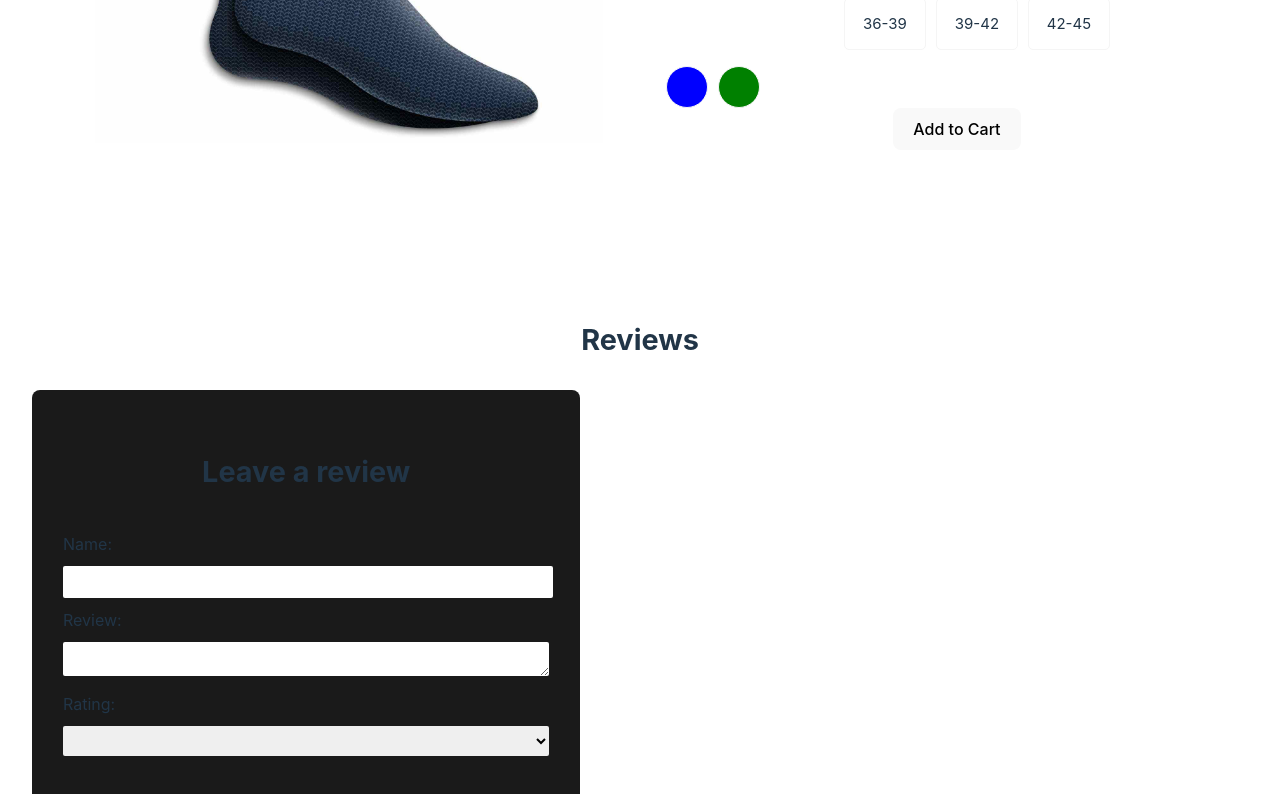
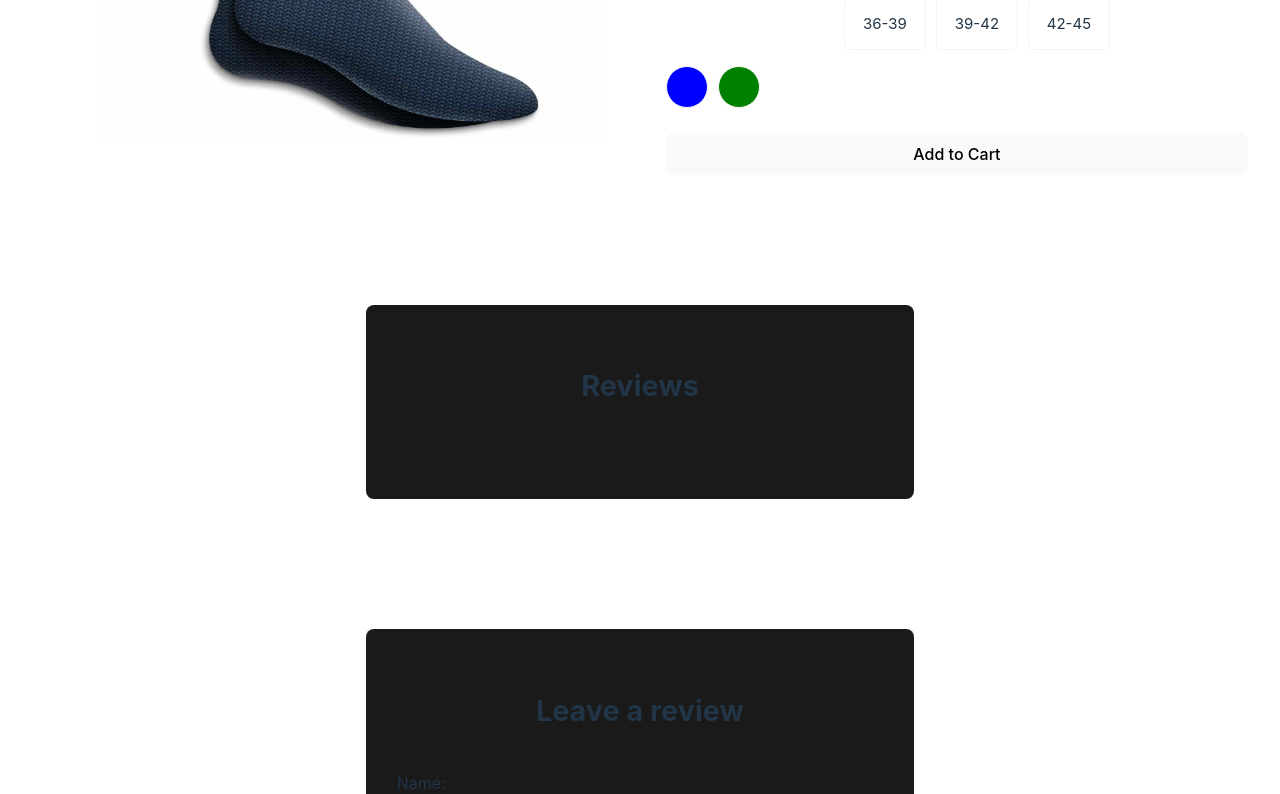
Before and after one commit to sara-zalesinska/vue-practice, a Vue app: page /#/products in a window 1280 px wide. Shown: the part 560-1354 px from the top of the page. Built offline with nearby package versions, Linux system fonts and the light colour scheme.

Commit message:
Refactored styles into BEM

```diff
--- a/src/components/products/ProductDetails.vue
+++ b/src/components/products/ProductDetails.vue
@@ -1,20 +1,28 @@
 <template>
   <div class="product">
-    <div class="product-img">
-      <img :src="selectedVariant?.image" alt="" />
+    <div class="product__image-container">
+      <img class="product__image" :src="selectedVariant?.image" alt="" />
     </div>
     <div class="product-info">
-      <h1>{{ title }}</h1>
-      <p v-if="inStock">In Stock</p>
-      <p v-else>Out of Stock</p>
-      <p v-if="product.premium">Free</p>
-      <p v-else>$2.99</p>
-      <p>{{ product.description }}</p>
-      <ul class="ingredients">
-        <li v-for="detail in product.details" :key="detail">{{ detail }}</li>
+      <h1 class="product-info__heading">{{ title }}</h1>
+      <p v-if="inStock" class="product-info__stock">In Stock</p>
+      <p v-else class="product-info__stock">Out of Stock</p>
+      <p v-if="product.premium" class="product-info__price">Free</p>
+      <p v-else class="product-info__price">$2.99</p>
+      <p class="product-info__description">{{ product.description }}</p>
+      <ul class="product-info__ingredients-list">
+        <li
+          v-for="detail in product.details"
+          :key="detail"
+          class="product-info__ingredients-list-element"
+        >
+          {{ detail }}
+        </li>
       </ul>
-      <ul class="sizes">
-        <li v-for="size in product.sizes" :key="size">{{ size }}</li>
+      <ul class="product-info__sizes-list">
+        <li v-for="size in product.sizes" :key="size" class="product-info__sizes-list-element">
+          {{ size }}
+        </li>
       </ul>
       <div class="product-variants-container">
         <div
@@ -25,7 +33,7 @@
           @mouseover="setVariant(variant)"
         ></div>
       </div>
-      <button class="add-to-cart" type="button" @click="addToCart">Add to Cart</button>
+      <button class="product__add-to-cart-btn" type="button" @click="addToCart">Add to Cart</button>
     </div>
   </div>
 </template>
@@ -40,7 +48,6 @@ const props = defineProps({
     default: () => {},
   },
 });
-
 const selectedVariant = ref();
 
 const title = computed(() => `${props.product.brand} ${props.product.productName}`);
@@ -60,37 +67,50 @@ onMounted(() => {
 </script>
 
 <style lang="scss" scoped>
-li {
-  list-style: none;
+.product {
+  display: flex;
+  justify-content: space-between;
+  margin-top: 140px;
+
+  &__image {
+    width: 80%;
   }
-h1 {
+
+  &__add-to-cart-btn {
+    margin-top: 25px;
+    width: 100%;
+  }
+}
+
+.product-info {
+  &__heading {
     margin: 0;
     color: white;
     text-align: left;
   }
-p {
+  &__stock,
+  &__price,
+  &__description {
     color: white;
     text-align: left;
   }
 
-.product-img img {
-  width: 80%;
+  &__ingredients-list {
+    text-align-last: left;
   }
-.product {
-  display: flex;
-  justify-content: space-between;
-  margin-top: 140px;
+
+  &__ingredients-list-element {
+    list-style: circle;
   }
-.sizes {
+
+  &__sizes-list {
     display: flex;
     justify-content: center;
     gap: 10px;
     margin-top: 50px;
   }
-.ingredients {
-  text-align-last: left;
-}
-.sizes li {
+
+  &__sizes-list-element {
     display: flex;
     justify-content: center;
     align-items: center;
@@ -107,10 +127,7 @@ p {
       border-color: #646cff;
     }
   }
-.ingredients li {
-  list-style: circle;
 }
-
 .product-variants-container {
   display: flex;
   justify-content: flex-start;
--- a/src/components/products/ProductReviewsForm.vue
+++ b/src/components/products/ProductReviewsForm.vue
@@ -1,34 +1,35 @@
 <template>
-  <section>
+  <section class="review-form-section">
     <form class="review-form" @submit.prevent="onSubmit">
-      <h3>Leave a review</h3>
-      <div class="form-group">
-        <label for="name">Name:</label>
+      <h3 class="review-form__heading">Leave a review</h3>
+      <div class="review-form__form-group">
+        <label class="review-form__label" for="name">Name:</label>
         <input
           id="name"
           v-model="review.name"
+          class="review-form__input"
           :class="{ 'form-input-error': errors.name }"
           @blur="validateField('name')"
         />
         <p v-if="errors.name" class="form-error">{{ errors.name }}</p>
       </div>
-
-      <div class="form-group">
-        <label for="review">Review:</label>
+      <div class="review-form__form-group">
+        <label class="review-form__label" for="review">Review:</label>
         <textarea
           id="review"
           v-model="review.review"
+          class="review-form__textarea"
           :class="{ 'form-input-error': errors.review }"
           @blur="validateField('review')"
         ></textarea>
         <p v-if="errors.review" class="form-error">{{ errors.review }}</p>
       </div>
-
-      <div class="form-group">
-        <label for="rating">Rating:</label>
+      <div class="review-form__form-group">
+        <label class="review-form__label" for="rating">Rating:</label>
         <select
           id="rating"
           v-model.number="review.rating"
+          class="review-form__select"
           :class="{ 'form-input-error': errors.rating }"
           @blur="validateField('rating')"
         >
@@ -40,7 +41,7 @@
         </select>
         <p v-if="errors.rating" class="form-error">{{ errors.rating }}</p>
       </div>
-      <button class="submit-btn" type="submit">Submit</button>
+      <button class="review-form__submit-btn" type="submit">Submit</button>
     </form>
   </section>
 </template>
@@ -124,18 +125,11 @@ const validateField = (inputName) => {
 </script>
 
 <style lang="scss" scoped>
-.submit-btn {
-  margin-top: 40px;
-  border-color: grey;
-  transition: all 0.3s;
-
-  &:hover {
-    border-color: #646cff;
+.review-form-section {
+  display: flex;
+  justify-content: center;
 }
-}
-
-form,
-.reviews-box {
+.review-form {
   display: flex;
   flex-direction: column;
   width: 40%;
@@ -144,35 +138,44 @@ form,
   border-radius: 8px;
   border: 1px solid transparent;
   background-color: #1a1a1a;
+
+  &__heading {
+    font-size: 1.8em;
   }
 
-label {
+  &__label {
     padding: 10px 0;
     text-align: left;
     display: block;
   }
-input,
-textarea,
-select {
+
+  &__textarea {
+    max-height: 80px;
+    max-width: 99%;
+    min-width: 99%;
+  }
+
+  &__textarea,
+  &__input,
+  &__select {
     border: transparent;
     border-radius: 2px;
     height: 30px;
     width: 100%;
   }
 
-textarea {
-  max-height: 80px;
-  max-width: 99%;
-  min-width: 99%;
+  &__submit-btn {
+    margin-top: 40px;
+    border-color: grey;
+    transition: all 0.3s;
+    &:hover {
+      border-color: #646cff;
     }
-h3 {
-  font-size: 1.8em;
   }
-
+}
 .form-input-error {
   border: 1px solid red;
 }
-
 .form-error {
   color: red;
 }
--- a/src/components/products/ProductReviewsList.vue
+++ b/src/components/products/ProductReviewsList.vue
@@ -1,17 +1,17 @@
 <template>
   <div>
-    <div class="reviews">
-      <div class="reviews-box">
-        <h3>Reviews</h3>
-        <ul>
-          <li v-for="review in reviews" :key="review.name">
+    <section class="reviews-section">
+      <div class="reviews-list">
+        <h3 class="reviews-list__heading">Reviews</h3>
+        <ul class="reviews-list__list">
+          <li v-for="review in reviews" :key="review.name" class="reviews-list__list-item">
             {{ review.name }} gave this {{ review.rating }} stars
             <br />
             "{{ review.review }}"
           </li>
         </ul>
       </div>
-    </div>
+    </section>
   </div>
 </template>
 
@@ -26,14 +26,36 @@ defineProps({
 </script>
 
 <style lang="scss" scoped>
-.reviews {
-  margin-top: 140px;
+.reviews-section {
   display: flex;
   flex-direction: column;
   align-items: center;
 }
+.reviews-list {
+  display: flex;
+  flex-direction: column;
+  align-items: center;
+  width: 40%;
+  padding: 30px;
+  margin: 130px 0;
+  border-radius: 8px;
+  border: 1px solid transparent;
+  background-color: #1a1a1a;
 
-h3 {
-  font-size: 1.8em;
+  &__heading {
+    font-size: 1.8rem;
+  }
+
+  &__list {
+    list-style: none;
+    padding: 0;
+  }
+
+  &__list-item {
+    margin-bottom: 15px;
+    padding: 10px 50px;
+    border-radius: 4px;
+    background-color: #3b3b3b;
+  }
 }
 </style>
```
Lines whose indentation alone changed are shown as unchanged.
